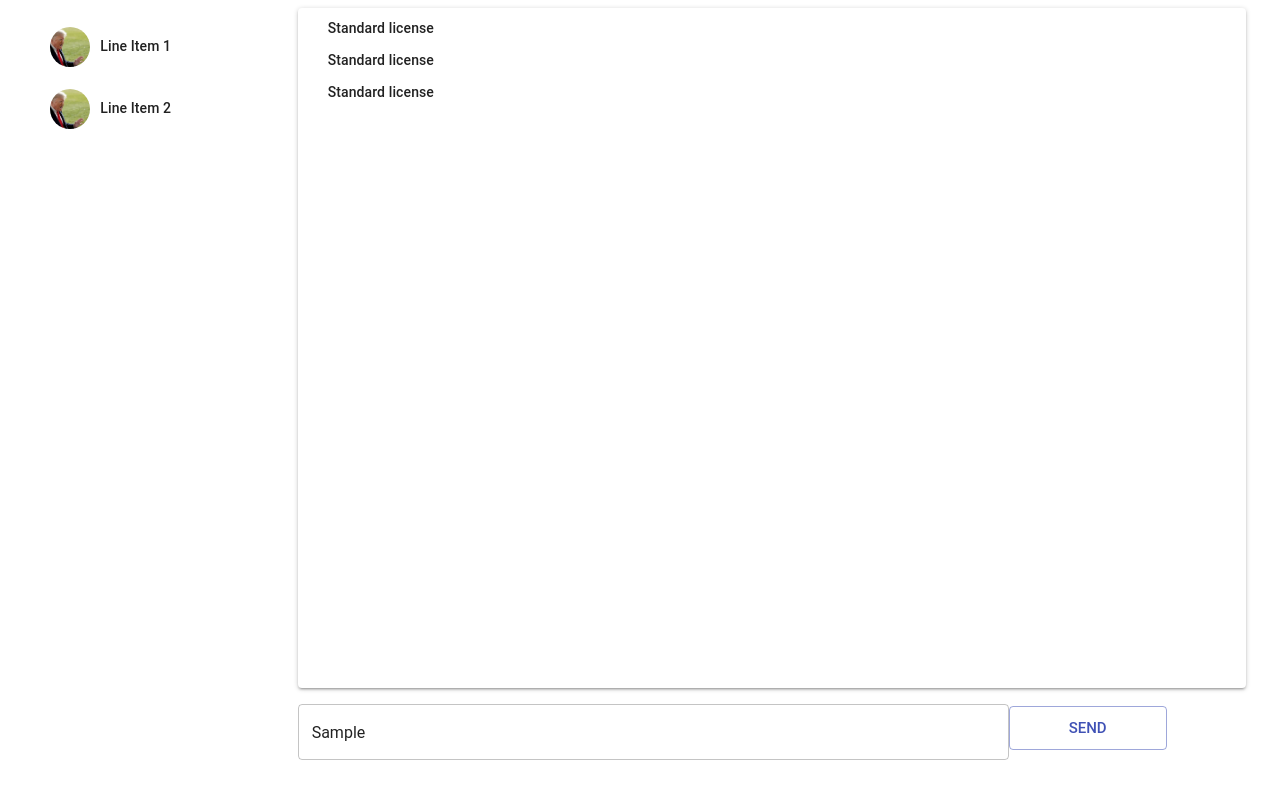
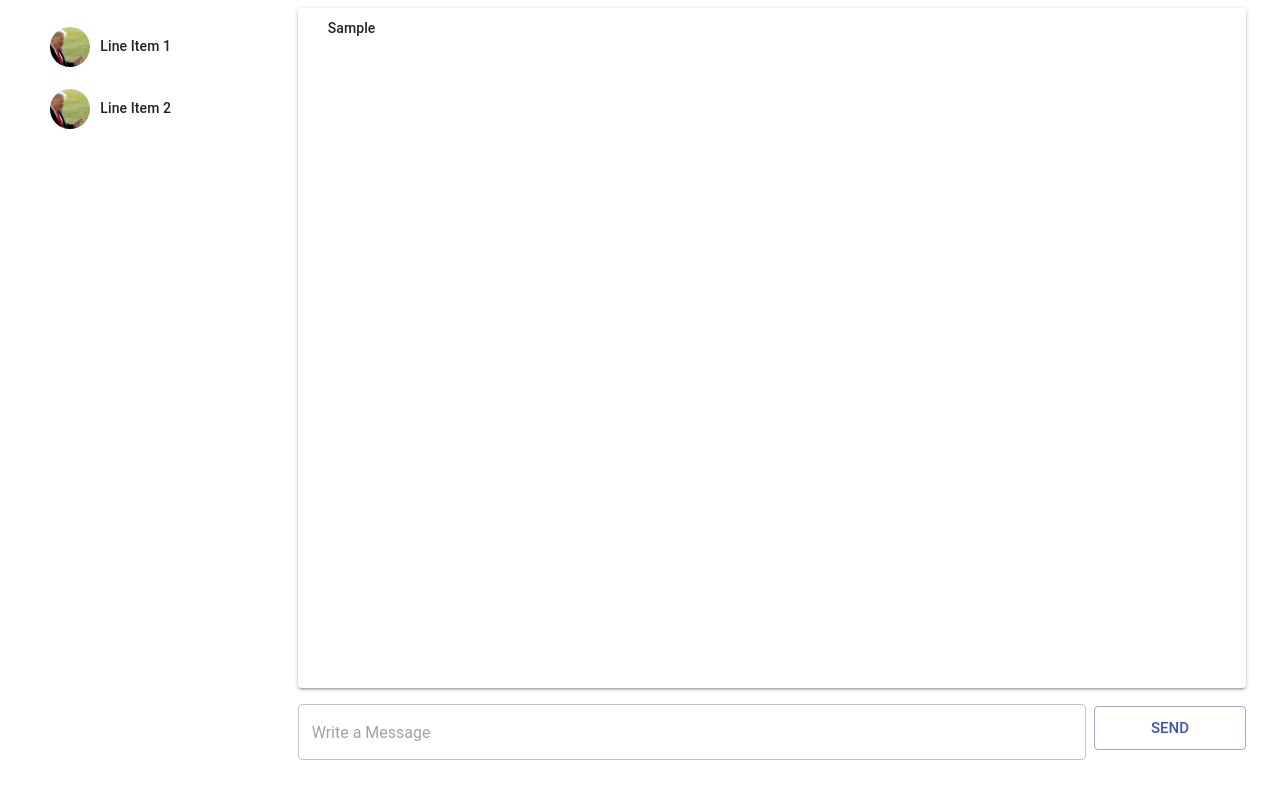
Before and after one commit to IvanDyankov/socket-test, a React app: page / in a window 1280 px wide. Both pictures are taken after typing "Sample" into the empty fields and a click on the button "SEND". Built offline with nearby package versions, Linux system fonts and the light colour scheme; the HTML template or start-up script is replaced by a standard one.

Commit message:
add react context

```diff
--- a/package.json
+++ b/package.json
@@ -10,7 +10,7 @@
   "author": "Ivan Dyankov",
   "license": "ISC",
   "dependencies": {
-    "@material-ui/core": "^3.2.0",
+    "@material-ui/core": "^3.7.1",
     "connect-ensure-login": "^0.1.1",
     "ejs": "^2.6.1",
     "express": "^4.16.3",
--- a/ui/components/Layout.jsx
+++ b/ui/components/Layout.jsx
@@ -4,6 +4,7 @@ import NowOnline from './NowOnline';
 import MainChat from './MainChat';
 import MessagePanel from './MessagePanel';
 import { withStyles } from '@material-ui/core/styles';
+import AppContext from './appContext';
 
 const styles = theme => ({
   root: {
@@ -11,11 +12,31 @@ const styles = theme => ({
   }
 });
 
+// TODO rename me!
 class Layout extends React.Component {
+  constructor(props) {
+    super(props);
+
+    this.state = {
+      messages: [],
+    };
+  }
+
+  sendMessage = (msg) => {
+    this.setState({
+      messages: [...this.state.messages, msg]
+    });
+  }
 
   render() {
     const { classes } = this.props;
     return (
+      <AppContext.Provider
+        value={{
+          sendMessage: this.sendMessage,
+          messages: this.state.messages,
+        }}
+      >
         <div className={classes.root}>
           <Grid container className={classes.main} justify="space-around" direction="row">
             <Grid item xs={2} >
@@ -29,6 +50,7 @@ class Layout extends React.Component {
             </Grid>
           </Grid>
         </div>
+      </AppContext.Provider>
     );
   }
 };
--- a/ui/components/MainChat.jsx
+++ b/ui/components/MainChat.jsx
@@ -2,11 +2,13 @@ import React from 'react';
 import Paper from '@material-ui/core/Paper';
 import Typography from '@material-ui/core/Typography';
 import { withStyles } from '@material-ui/core/styles';
+import AppContext from './appContext';
 
 const styles = theme => ({
   mainChat: {
     height: '85vh',
-    minHeight: '400px'
+    minHeight: '400px',
+    overflowX: 'scroll'
   }
 });
 
@@ -14,18 +16,17 @@ class MainChat extends React.Component {
   render() {
     const { classes } = this.props;
     return (
-      <Paper className={classes.mainChat}>
-        <Typography gutterBottom variant="subtitle2" color="textPrimary" align="left" style={{margin:'10px 30px'}}>
-            Standard license
-        </Typography>
-        <Typography gutterBottom variant="subtitle2" color="textPrimary" align="left" style={{margin:'10px 30px'}}>
-            Standard license
-        </Typography>
-        <Typography gutterBottom variant="subtitle2" color="textPrimary" align="left" style={{margin:'10px 30px'}}>
-            Standard license
-        </Typography>
-
-      </Paper>
+      <AppContext.Consumer>
+        {({ messages }) => (
+           <Paper className={classes.mainChat}>
+            {messages.map((message, idx) => (
+              <Typography  key={idx} gutterBottom variant="subtitle2" color="textPrimary" align="left" style={{margin:'10px 30px'}}>
+              {message}
+              </Typography>
+            ))}
+           </Paper>
+        )}
+      </AppContext.Consumer>
     );
   }
 };
--- a/ui/components/MessagePanel.jsx
+++ b/ui/components/MessagePanel.jsx
@@ -2,8 +2,8 @@ import React from 'react';
 import Button from '@material-ui/core/Button';
 import Grid from '@material-ui/core/Grid';
 import TextField from '@material-ui/core/TextField';
-
 import { withStyles } from '@material-ui/core/styles';
+import AppContext from './appContext';
 
 const styles = () => ({
   vertical: {
@@ -12,12 +12,24 @@ const styles = () => ({
 });
 
 class MessagePanel extends React.Component {
+  constructor() {
+    super();
+    this.state = {
+      message: ''
+    }
+    this.messageInput = React.createRef();
+  }
 
+  setMessage = (message) => {
+    this.setState({ message });
+  }
   render() {
     const { classes } = this.props;
     return (
-      <Grid container direction="row" className={classes.vertical}>
-        <Grid item xs={9}>
+      <AppContext.Consumer>
+        {({ sendMessage }) => (
+          <Grid container direction="row" className={classes.vertical} spacing={8}>
+            <Grid item xs={10}>
               <TextField
                 autoFocus
                 placeholder="Write a Message"
@@ -27,12 +39,32 @@ class MessagePanel extends React.Component {
                 InputLabelProps={{
                   shrink: true,
                 }}
+                value={this.state.message}
+                onChange={
+                  (e) => this.setMessage(e.target.value)
+                }
+                ref={this.messageInput}
               />
             </Grid>
-        <Grid item xs={2} >
-          <Button color="primary" size="large" fullWidth variant="outlined">Send</Button>
+            <Grid item xs={2}>
+              <Button
+                color="primary"
+                size='large'
+                fullWidth
+                variant="outlined"
+                onClick={() => {
+                  sendMessage(this.messageInput.current.props.value)
+                  this.setMessage('');
+                }
+                }
+              >
+                Send
+              </Button>
             </Grid>
           </Grid>
+        )}
+      </AppContext.Consumer>
+
     );
   }
 };
--- a/ui/components/NowOnline.jsx
+++ b/ui/components/NowOnline.jsx
@@ -3,13 +3,6 @@ import Avatar from '@material-ui/core/Avatar';
 import List from '@material-ui/core/List';
 import ListItem from '@material-ui/core/ListItem';
 import Typography from '@material-ui/core/Typography';
-import { withStyles } from '@material-ui/core/styles';
-
-const styles = theme => ({
-  nowOnline: {
-    height:'100%'
-  }
-});
 
 class NowOnline extends React.Component {
   render() {
@@ -33,4 +26,4 @@ class NowOnline extends React.Component {
   }
 };
 
-export default withStyles(styles)(NowOnline);
+export default NowOnline;
--- /dev/null
+++ b/ui/components/appContext.js
@@ -0,0 +1,3 @@
+import React from 'react';
+
+export default React.createContext({});
```
Also changed, not shown: ui/css/main.css (+6 -4 lines), ui/index.ejs, 1 other file (tests, documents, lock files or other folders). Lines whose indentation alone changed are shown as unchanged.
